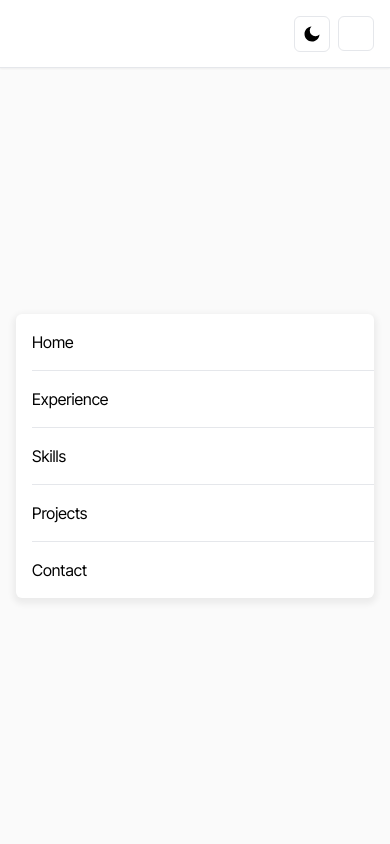
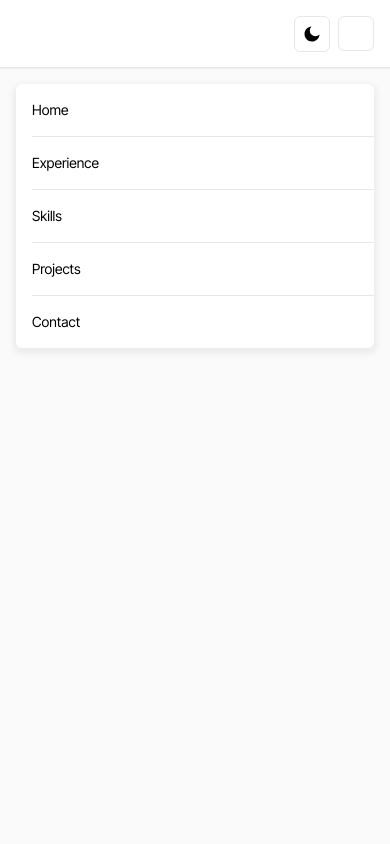
Before and after one commit to JiraldLaurea/digital-porftolio, a Next.js app: page / in a window 390 px wide. Both pictures are taken after a click on the element 356 px from the left and 33 px from the top of the page. Shown: the top 844 px of the page. Built offline with nearby package versions, Linux system fonts and the light colour scheme; some icons are missing.

Commit message:
ui change

```diff
--- a/src/app/components/Navbar.tsx
+++ b/src/app/components/Navbar.tsx
@@ -9,7 +9,16 @@ import { Icon } from "@iconify/react";
 const Navbar = () => {
     const { theme, setTheme }: any = useTheme();
     const [isMenuOpened, setIsMenuOpened] = useState(false);
+    const [show, setShow] = useState(false);
     const [isClient, setIsClient] = useState(false);
+
+    // useEffect(() => {
+    //     window.addEventListener("scroll", () => {
+    //         if (window.scrollY > 10) {
+    //             setShow(true);
+    //         } else setShow(false);
+    //     });
+    // }, []);
 
     useEffect(() => {
         setIsClient(true);
@@ -25,7 +34,9 @@ const Navbar = () => {
 
     return (
         <>
-            <div className="sticky top-0 z-10 flex justify-center h-[68.4px] bg-white border-b border-zinc-200 dark:bg-[#2A3247] dark:border-b-transparent shadow-sm dark:shadow-md">
+            <div
+                className={`sticky top-0 z-10 flex justify-center h-[68.4px] bg-white border-b border-zinc-200 dark:bg-[#2A3247] dark:border-b-transparent shadow-sm dark:shadow-md`}
+            >
                 <div className="flex items-center justify-between w-full max-w-6xl px-4">
                     <div className="flex items-center space-x-6 text-sm">
                         {navItems.map((navItem, idx) => {
@@ -141,8 +152,8 @@ const Navbar = () => {
                             </>
                         )}
                     </div>
-                    <div className="flex pb-[68.4px] flex-col items-center h-full bg-zinc-50 px-4 dark:bg-[#1E263A]">
-                        <div className="flex flex-col w-full pl-4 my-auto rounded-md bg-white dark:bg-[#2A3247] shadow-custom dark:shadow-xl">
+                    <div className="flex pb-[68.4px] flex-col items-center h-full bg-zinc-50 px-4 dark:bg-[#1E263A] py-4">
+                        <div className="flex flex-col w-full pl-4 rounded-md bg-white dark:bg-[#2A3247] shadow-custom dark:shadow-xl">
                             {navItems.map((navItem, idx) => {
                                 return (
                                     <Link
@@ -151,7 +162,7 @@ const Navbar = () => {
                                         duration={500}
                                         to={navItem.page}
                                         key={idx}
-                                        className={`w-full py-4 border-b cursor-pointer dark:border-y-zinc-500 dark:border-opacity-50 ${
+                                        className={`w-full text-sm py-4 border-b cursor-pointer dark:border-y-zinc-500 dark:border-opacity-50 ${
                                             idx == 4 && "border-none"
                                         }`}
                                         onClick={() => setIsMenuOpened(false)}
--- a/src/app/layout.tsx
+++ b/src/app/layout.tsx
@@ -15,8 +15,12 @@ export default function RootLayout({
 }) {
     return (
         <html lang="en">
-            <body className={`${inter.className} dark:bg-zinc-900 bg-white`}>
-                <ThemeProvider enableSystem={true} attribute="class">
+            <body className={`${inter.className} dark:bg-[#1E263A] bg-zinc-50`}>
+                <ThemeProvider
+                    enableSystem={true}
+                    attribute="class"
+                    disableTransitionOnChange
+                >
                     <Navbar />
                     {children}
                 </ThemeProvider>
```
